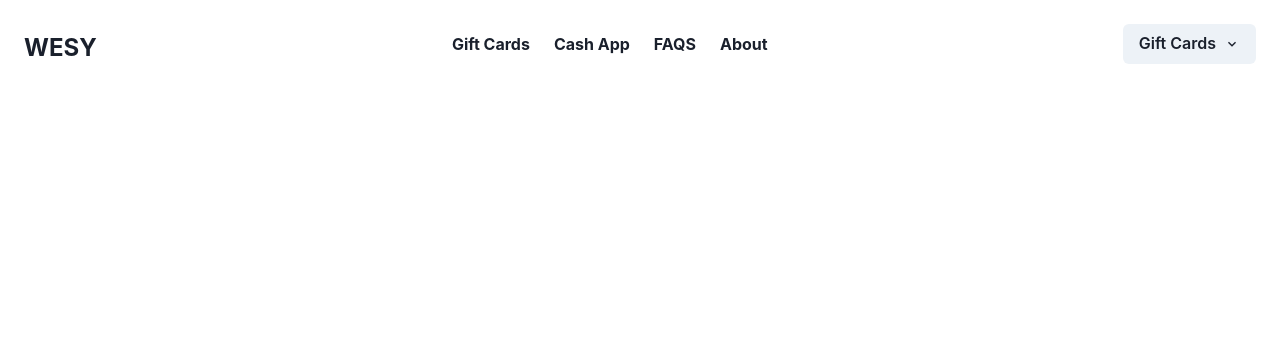
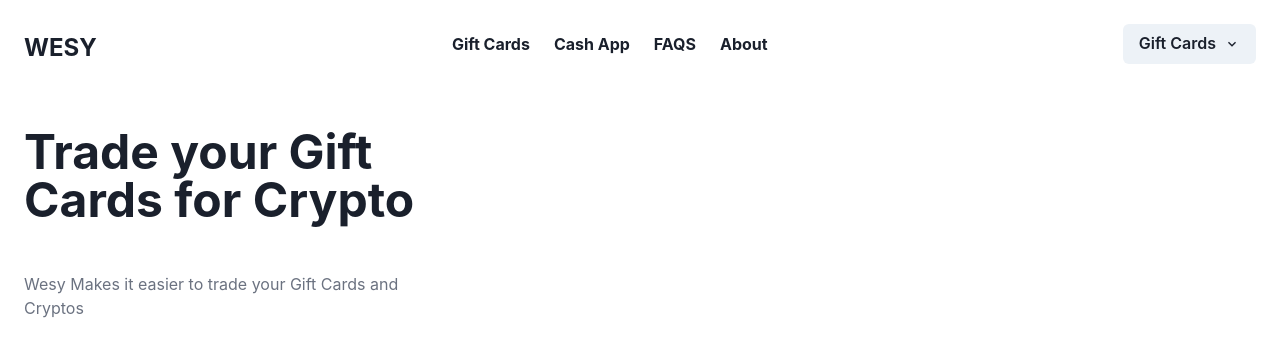
Before and after one commit to success353/wesyexchange, a Next.js app: page / in a window 1280 px wide. Shown: the top 356 px of the page. Built offline with nearby package versions, Linux system fonts and the light colour scheme.

Commit message:
First commit

```diff
--- /dev/null
+++ b/components/Hero.js
@@ -0,0 +1,26 @@
+import React from 'react'
+
+const Hero = () => {
+    return (
+        <section id="hero">
+            <div
+                className="container flex flex-col-reverse md:flex-row items-center px-6 mx-auto mt-10 space-y-0 md:space-y-0"
+            >
+                <div className="flex flex-col mb-32 space-y-12 md:w-1/2">
+                    <h1
+                        className="max-w-md text-4xl font-bold text-center md:text-5xl md:text-left"
+                    >
+                        Trade your Gift Cards for Crypto
+                    </h1>
+                    <p
+                        className="max-w-sm text-center text-gray-500 md:text-left"
+                    >
+                        Wesy Makes it easier to trade your Gift Cards and Cryptos
+                    </p>
+                </div>
+            </div>
+        </section>
+    )
+}
+
+export default Hero
--- a/components/Navbar.js
+++ b/components/Navbar.js
@@ -26,6 +26,7 @@ const Navbar = () => {
                     <a href='#'>FAQS</a>
                     <a href='#'>About</a>
                 </div>
+                <div className='hidden md:block'>
                     <Menu>
                         <MenuButton as={Button} rightIcon={<ChevronDownIcon />}>Gift Cards</MenuButton>
                         <MenuList>
@@ -39,8 +40,19 @@ const Navbar = () => {
                                 />
                                 <span>Amazon</span>
                             </MenuItem>
+                            <MenuItem minH='48px'>
+                                <Image
+                                    boxSize='2rem'
+                                    borderRadius='full'
+                                    src='https://placekitten.com/100/100'
+                                    alt='Fluffybuns the destroyer'
+                                    mr='12px'
+                                />
+                                <span>Google Play</span>
+                            </MenuItem>
                         </MenuList>
                     </Menu>
+                </div>
             </div>
         </nav>
     )
--- a/pages/index.js
+++ b/pages/index.js
@@ -1,6 +1,7 @@
 import React from 'react'
 import Head from 'next/head'
 import Navbar from '../components/Navbar'
+import Hero from '../components/Hero'
 
 const index = () => {
   return (
@@ -9,7 +10,11 @@ const index = () => {
         <title>Landing Page Build</title>
         <meta name='Landing Page' content='Generated by create next app'/>
       </Head>
+      {/* NavBar */}
       <Navbar />
+
+      {/* Hero Section */}
+      <Hero />
     </div>
   )
 }
```
Lines whose indentation alone changed are shown as unchanged.
